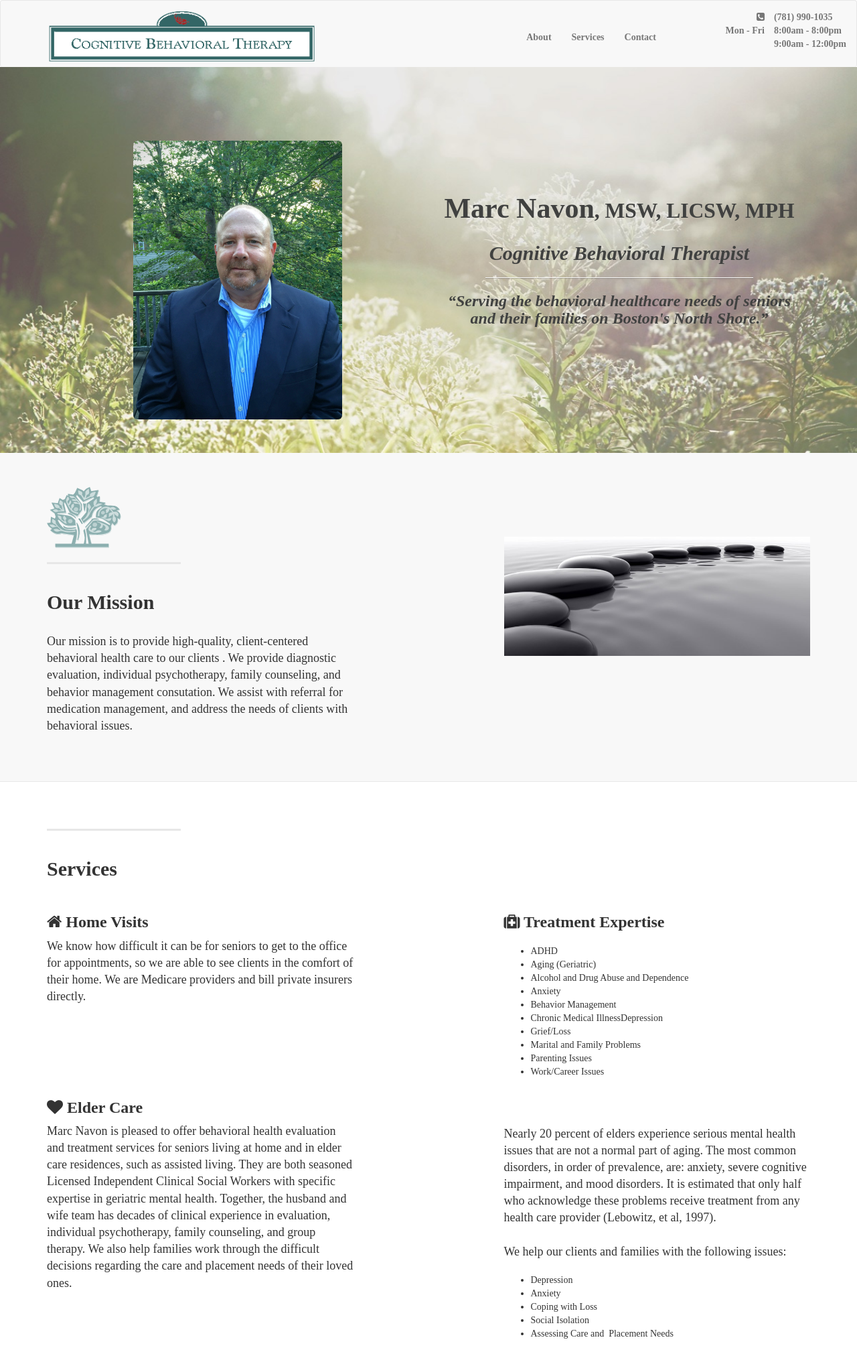
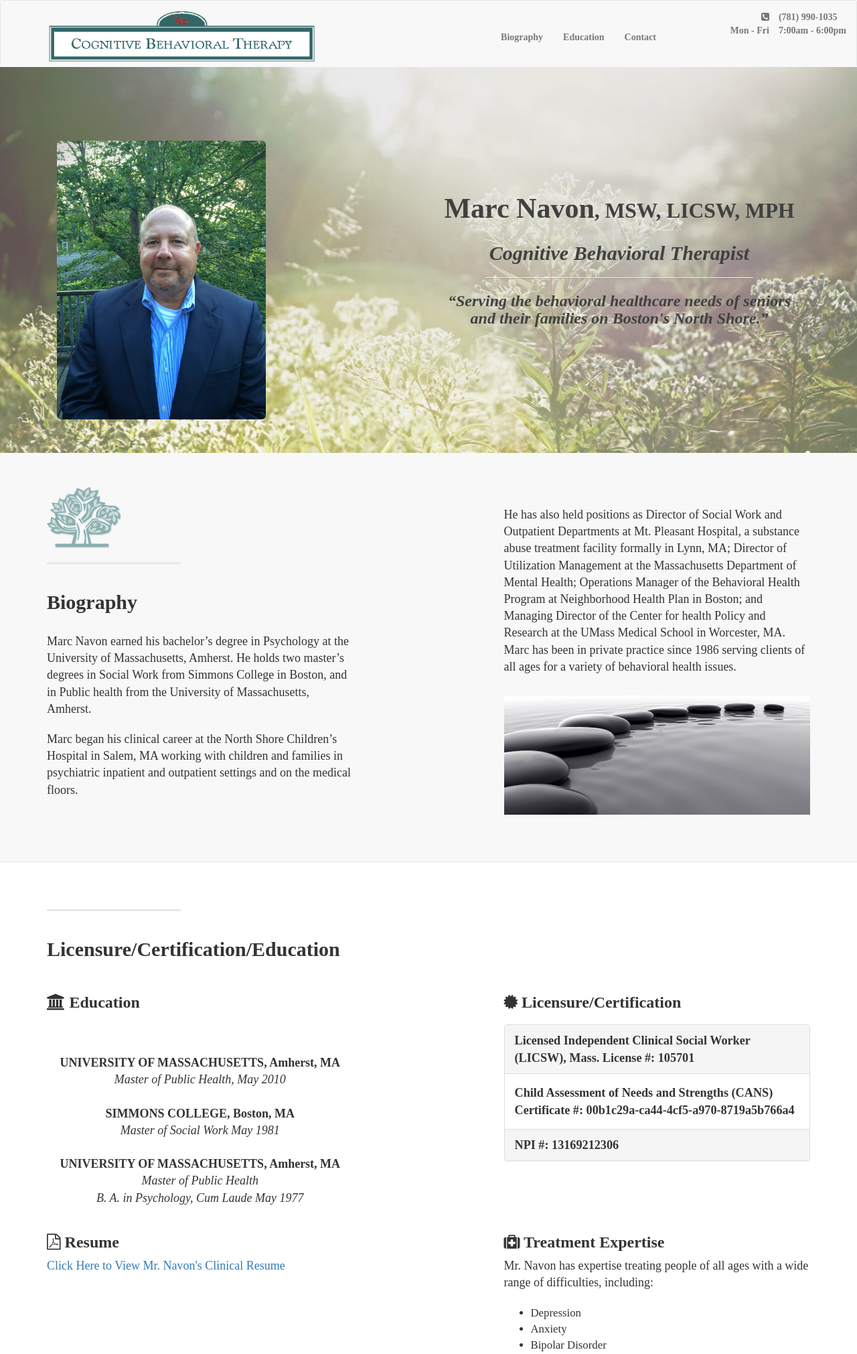
Before and after one commit to benwells/therapy-website, a Node server app: page / in a window 1280 px wide. Shown: the top 2021 px of the page at 67% size. Run offline with Node 20, Linux system fonts and the light colour scheme; some libraries are stand-ins or nearby versions.

Commit message:
finished marcs content changes

```diff
--- a/app/views/home/home-template.jade
+++ b/app/views/home/home-template.jade
@@ -36,9 +36,9 @@
       #bs-example-navbar-collapse-1.collapse.navbar-collapse
         ul#navlist.nav.navbar-nav.navbar-right
           li
-            a(href='#about') About
+            a(href='#about') Biography
           li
-            a(href='#services') Services
+            a(href='#services') Education
           li
             a(href='#contact') Contact
       ul#hours.nav.navbar-nav.navbar-right
@@ -52,11 +52,7 @@
                   | (781) 990-1035
               tr
                 td.col1 Mon - Fri
-                td.col2 8:00am - 8:00pm
-              tr
-                td.col1
-                  Sat
-                td.col2 9:00am - 12:00pm
+                td.col2 7:00am - 6:00pm
 
 block titlepane
   <!-- Header -->
@@ -66,9 +62,9 @@
       .row
         .col-lg-12
           .intro-message
-            .col-lg-6
-              img#intro-img.img-rounded(src='img/marc.jpg', alt='')
-            .col-lg-6
+            .col-lg-6.hide-mobile
+              img#intro-img.img-rounded.img-responsive(src='img/marc.jpg', alt='')
+            .col-lg-6.col-sm-12
               #name-title
                 p Marc Navon
                 span#creds, MSW, LICSW, MPH
@@ -88,11 +84,15 @@
           img.img.img-responsive(src='img/tree.png')
           hr.section-heading-spacer
           .clearfix
-          h2.section-heading Our Mission
+          h2.section-heading Biography
           p.lead
-            | Our mission is to provide high-quality, client-centered behavioral health care to our clients . We provide diagnostic evaluation, individual psychotherapy, family counseling, and behavior management consutation. We assist with referral for medication management, and address the needs of clients with behavioral issues.
+            | Marc Navon earned his bachelor’s degree in Psychology at the University of Massachusetts, Amherst. He holds two master’s degrees in Social Work from Simmons College in Boston, and in Public health from the University of Massachusetts, Amherst.
+          p.lead
+            | Marc began his clinical career at the North Shore Children’s Hospital in Salem, MA working with children and families in psychiatric inpatient and outpatient settings and on the medical floors.
         .col-lg-5.col-lg-offset-2.col-sm-6
-          img#water-img.img-responsive(src='img/water.jpg', alt='')
+          p.lead#rightbio
+            | He has also held positions as Director of Social Work and Outpatient Departments at Mt. Pleasant Hospital, a substance abuse treatment facility formally in Lynn, MA; Director of Utilization Management at the Massachusetts Department of Mental Health; Operations Manager of the Behavioral Health Program at Neighborhood Health Plan in Boston; and Managing Director of the Center for health Policy and Research at the UMass Medical School in Worcester, MA. Marc has been in private practice since 1986 serving clients of all ages for a variety of behavioral health issues.
+            img#water-img.img-responsive(src='img/water.jpg', alt='')
       //- .row
       //-   .col-lg-5.col-lg-offset-1.col-sm-push-6.col-sm-6
       //-     hr.section-heading-spacer
@@ -111,7 +111,41 @@
             .col-lg-5.col-sm-pull-6.col-sm-6
               hr.section-heading-spacer
               .clearfix
-              h2.section-heading Services
+              h2.section-heading Licensure/Certification/Education
+          .row
+            .col-lg-5.col-lg-offset-1.col-sm-push-6.col-sm-6
+              .clearfix
+              h3
+                i.fa.fa-certificate.icon-4
+                |       Licensure/Certification
+              p.lead
+                .panel.panel-default(style="font-size:130%")
+                  .panel-heading Licensed Independent Clinical Social Worker (LICSW), Mass. License #: 105701
+                  .panel-body Child Assessment of Needs and Strengths (CANS) Certificate #: 00b1c29a-ca44-4cf5-a970-8719a5b766a4
+                  .panel-footer NPI #: 13169212306
+            .col-lg-5.col-sm-pull-6.col-sm-6
+              .clearfix
+              h3
+                i.fa.fa-institution
+                |  Education
+              p.lead(style="text-align:center;margin-top:65px;")
+                b UNIVERSITY OF MASSACHUSETTS, Amherst, MA
+                br
+                i  Master of Public Health, May 2010
+                br
+                br
+                b  SIMMONS COLLEGE, Boston, MA
+                br
+                i  Master of Social Work May 1981
+                br
+                br
+                b  UNIVERSITY OF MASSACHUSETTS, Amherst, MA
+                br
+                i  Master of Public Health
+                br
+                i  B. A. in Psychology, Cum Laude May 1977
+
+
           .row
             .col-lg-5.col-lg-offset-1.col-sm-push-6.col-sm-6
               .clearfix
@@ -119,49 +153,24 @@
                 i.fa.fa-medkit
                 |  Treatment Expertise
               p.lead
-                ul
-                  li &ZeroWidthSpace;ADHD
-                  li Aging (Geriatric)
-                  li Alcohol and Drug Abuse and Dependence
+                | Mr. Navon has expertise treating people of all ages with a wide range of difficulties, including:
+                ul(style="font-size:120%")
+                  li Depression
                   li Anxiety
-                  li Behavior Management
-                  li Chronic Medical IllnessDepression
-                  li Grief/Loss
+                  li Bipolar Disorder
+                  li Addictions (Alcohol, Opiates and other substances)
+                  li Attention Deficit Disorder
                   li Marital and Family Problems
-                  li Parenting Issues
-                  li Work/Career Issues
+                  li Career Challenges
+                  li Other Psychiatric Difficulties
             .col-lg-5.col-sm-pull-6.col-sm-6
               .clearfix
               h3
-                i.fa.fa-home.icon-4
-                |  Home Visits
+                i.fa.fa-file-pdf-o
+                |    Resume
               p.lead
-                | We know how difficult it can be for seniors to get to the office for appointments, so we are able to see clients in the comfort of their home. We are Medicare providers and bill private insurers directly.
-          .row
-            .col-lg-5.col-lg-offset-1.col-sm-push-6.col-sm-6
-              .clearfix
-              br
-              br
-              br
-              p.lead
-                | Nearly 20 percent of elders experience serious mental health issues that are not a normal part of aging. The most common disorders, in order of prevalence, are: anxiety, severe cognitive impairment, and mood disorders. It is estimated that only half who acknowledge these problems receive treatment from any health care provider (Lebowitz, et al, 1997).
-                br
-                br
-                | We help our clients and families with the following issues:
-              p
-                ul
-                  li Depression
-                  li Anxiety
-                  li Coping with Loss
-                  li Social Isolation
-                  li Assessing Care and&#x2028; Placement Needs
-            .col-lg-5.col-sm-pull-6.col-sm-6
-              .clearfix
-              h3
-                i.fa.fa-heart
-                |  Elder Care
-              p.lead
-                | Marc Navon is pleased to offer behavioral health evaluation and treatment services for seniors living at home and in elder care residences, such as assisted living. They are both seasoned Licensed Independent Clinical Social Workers with specific expertise in geriatric mental health. Together, the husband and wife team has decades of clinical experience in evaluation, individual psychotherapy, family counseling, and group therapy. We also help families work through the difficult decisions regarding the care and placement needs of their loved ones.
+                a(href="/docs/Marc-Navon-Clinical-Resume.pdf", target="_blank") Click Here to View Mr. Navon's Clinical Resume
+
 
 block healthplans
   .content-section-a
@@ -170,24 +179,24 @@
             .col-lg-5.col-sm-6
               hr.section-heading-spacer
               .clearfix
-              h2.section-heading Supported Health Plans
+              h2.section-heading Insurances Accepted
               p.lead
-                span.badge AmeriChoice
-                span.badge BlueCross BlueSheild National Preferred Networks
-                span.badge Building Service 32BJ Benefit Fund
-                span.badge Champus
-                span.badge Cigna HMO/PPO
-                span.badge Cigna International
-                span.badge CompraCare
-                span.badge Emblem Health
-                span.badge Empire BlueCross BlueSheild
-                span.badge GHI
-                span.badge Health Care Workers Local 1199 (all plans except the HMO plan)
-                span.badge HIP Health Plan of New York
-                span.badge International SOS
-                span.badge Medicare (most locations)
-                span.badge Multiplan - PHCS (most plans accepted)
-                span.badge NY Graphic Arts Benefit Group
+                span.badge BC/BS
+                span.badge Beacon Health Options
+                span.badge Boston Medical Center/HealthNet
+                span.badge Harvard Pilgrim Health Plan
+                span.badge Medicaid
+                span.badge Medicare
+                span.badge MassHealth
+                span.badge Mass Behavioral Health Partnership
+                span.badge Network Health
+                span.badge TriCare
+                span.badge Tufts Health Plan
+                span.badge UniCare
+                span.badge United Behavioral Health
+                span.badge United Healthcare
+                span.badge Value Options
+                span.badge Neighborhood Health Plan and Fallon
             .col-lg-5.col-lg-offset-2.col-sm-6
               img.img-responsive(src='img/pebbles.jpg', alt='', style='margin-top:40px;')
 
@@ -241,10 +250,10 @@
                   a(href='#') Home
                 li.footer-menu-divider &sdot;
                 li
-                  a(href='#about') About
+                  a(href='#about') Biography
                 li.footer-menu-divider &sdot;
                 li
-                  a(href='#services') Services
+                  a(href='#services') Education
                 li.footer-menu-divider &sdot;
                 li
                   a(href='#contact') Contact
--- a/public/css/styles.css
+++ b/public/css/styles.css
@@ -108,6 +108,7 @@
   font-size: 18px;
   padding: 8px;
   margin-top: 4px;
+  margin-right: 3px;
 }
 
 .icon-4 {
@@ -290,6 +291,9 @@
     padding-left:0px;
     padding-right:0px;
   }
+  .hide-mobile {
+    display:none;
+  }
 }
 
 @media(max-width:767px) {
@@ -327,6 +331,10 @@
     margin: 15px 0 0;
 }
 
+#rightbio {
+  margin-top: 30px;
+}
+
 #water-img {
-  margin-top: 75px;
+  margin-top: 30px;
 }
```
Also changed, not shown: 1 other file.
